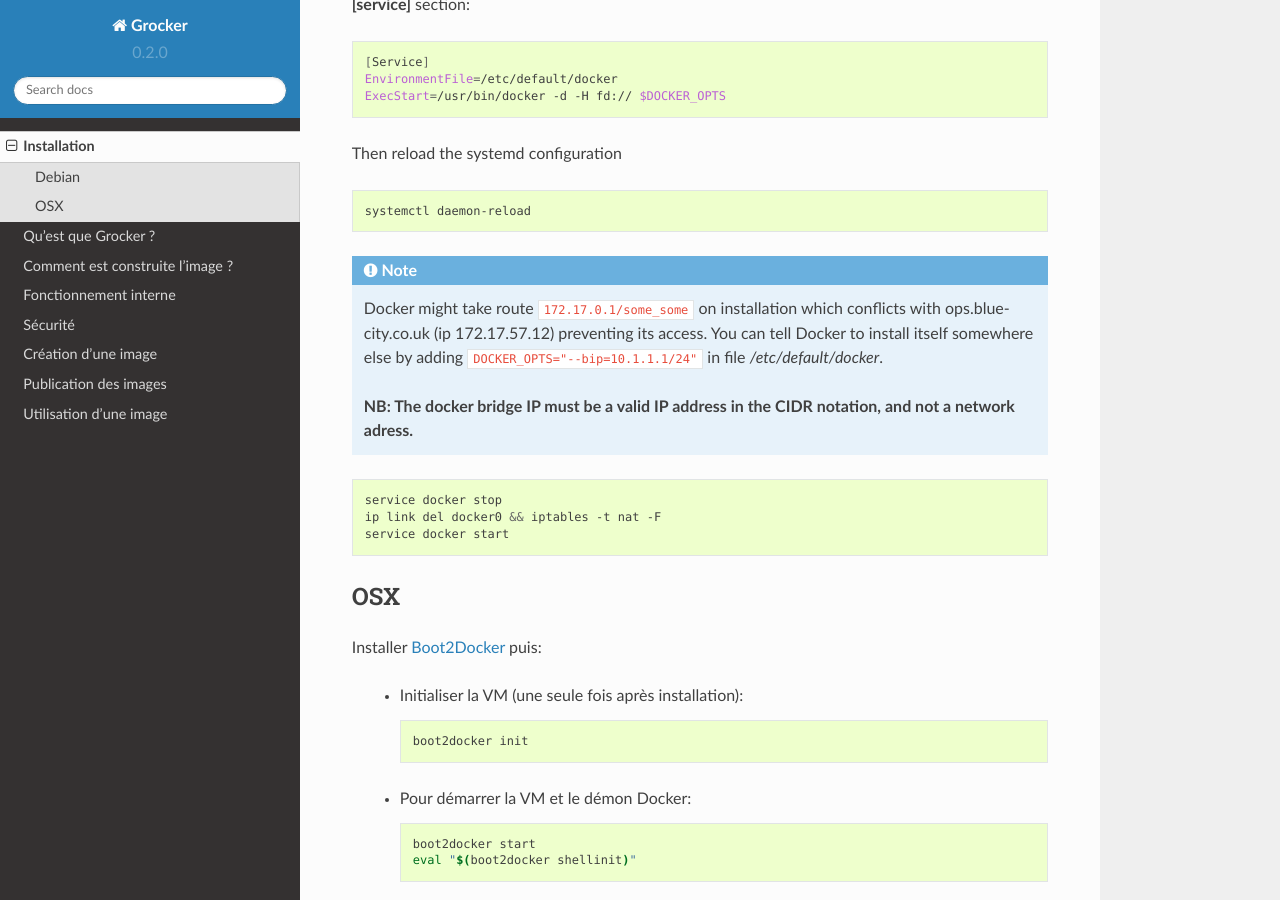
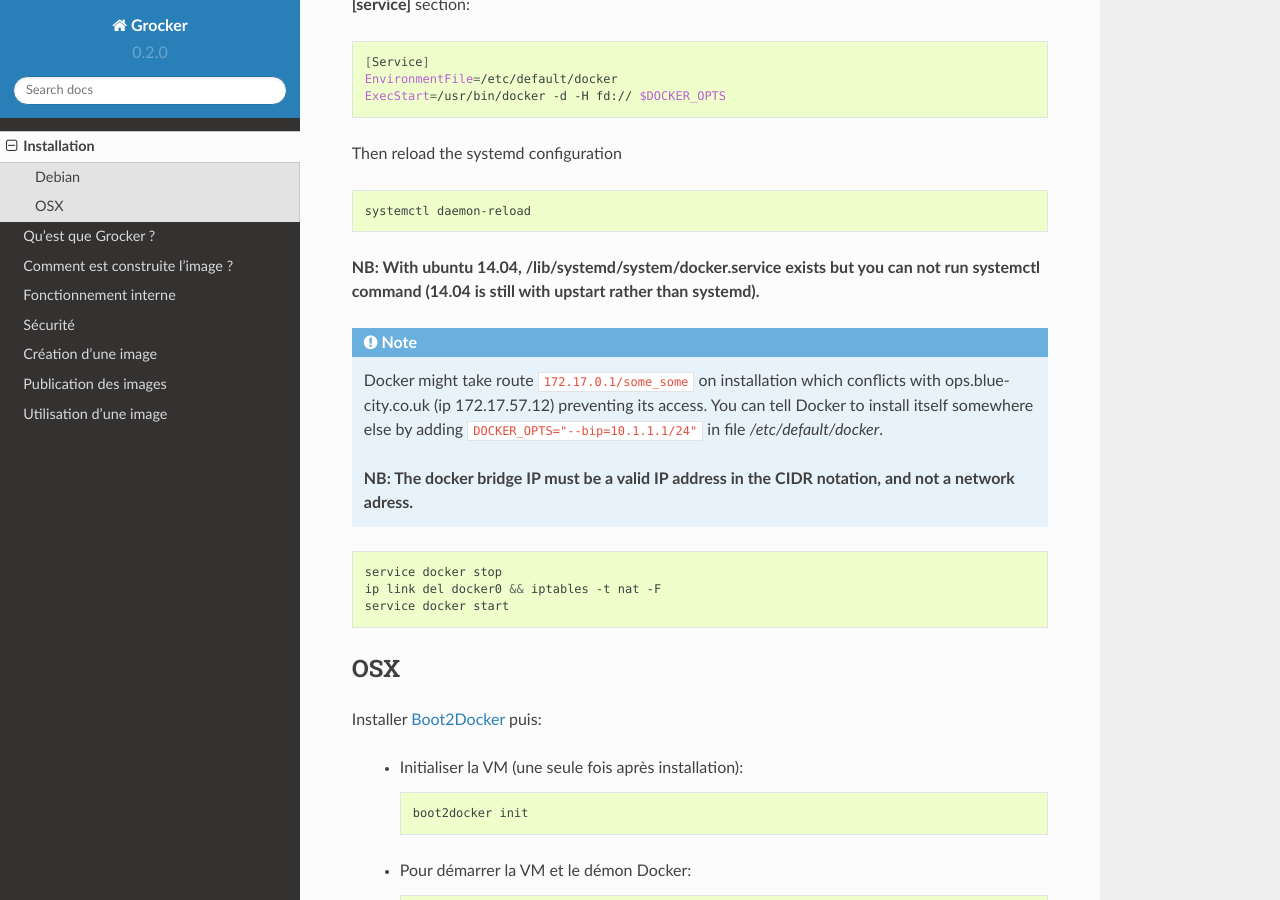
Before and after one commit to Polyconseil/grocker, a Sphinx documentation site: the page built from docs/installation.rst, in a window 1280 px wide and 900 px high, scrolled down 503 px. Built offline with Sphinx 7.4.7 and the Read the Docs theme 2.0.0, drawn with Linux system fonts in a browser that asks for light colours.

Commit message:
add a few lines for Ubuntu 14.04 users (can not run systemd command)

```diff
--- a/docs/installation.rst
+++ b/docs/installation.rst
@@ -34,6 +34,8 @@ Then reload the systemd configuration
 
   systemctl daemon-reload
 
+**NB: With ubuntu 14.04, /lib/systemd/system/docker.service exists but you can not run systemctl command (14.04 is still with upstart rather than systemd).**
+
 .. note::
 
   Docker might take route ``172.17.0.1/some_some`` on installation which conflicts
```
